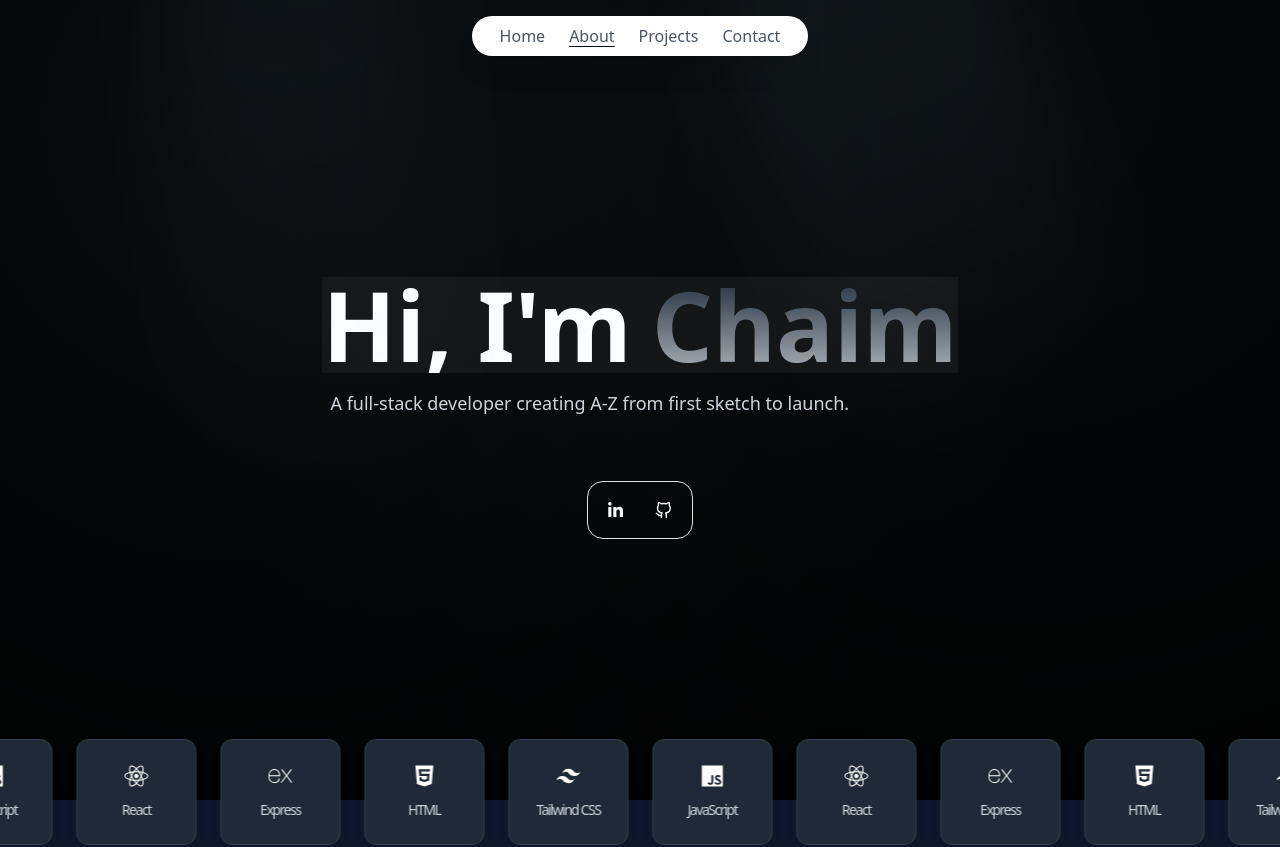
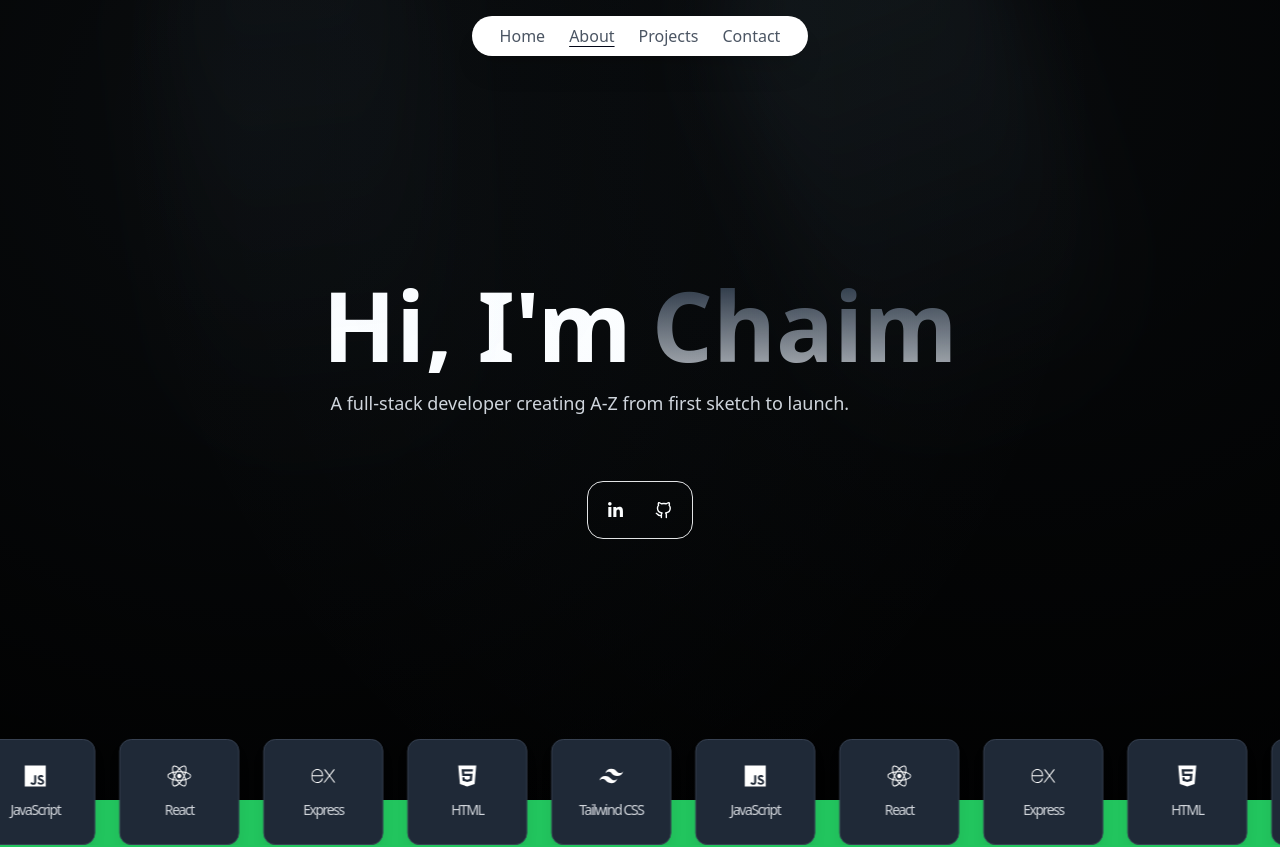
Before and after one commit to kaplos/portfolio2, a Next.js app: page / in a window 1280 px wide. Shown: the top 847 px of the page. Built offline with nearby package versions, Linux system fonts and the light colour scheme.

Commit message:
fixed the splitting it finally works now to fix the styling

```diff
--- a/src/app/components/DynamicIcon.jsx
+++ b/src/app/components/DynamicIcon.jsx
@@ -28,7 +28,7 @@ const iconMap = {
 };
 
 const DynamicIcon = ({ name,className="",size=17}) => {
-  console.log(className);
+  // console.log(className);
   const IconComponent = iconMap[name];
   if (!IconComponent) return null;
   return(
--- a/src/app/components/HeroSection.jsx
+++ b/src/app/components/HeroSection.jsx
@@ -20,9 +20,9 @@ export default function HeroSection() {
     const descriptionRef= useRef(null)
     const [hiImAbsolute, setHiImAbsolute] = useState(false)
     const [descriptionSize, setDescriptionSize] = useState({ w: 0, h: 0 })
-    useMotionValueEvent(scrollY, 'change', (latest) => {
-        console.log('Page scroll: ', latest)
-    })
+    // useMotionValueEvent(scrollY, 'change', (latest) => {
+    //     console.log('Page scroll: ', latest)
+    // })
     // fade first, then collapse its layout space slightly after fade starts
     const descriptionOpacity = useTransform(scrollY, [0, 100], [1, 0])
     const hiImMaxWidth = useTransform(scrollY, [40, 160], ['600px', '0px'])
@@ -41,17 +41,17 @@ export default function HeroSection() {
         setHiImAbsolute(v < 0.02)
         setDescriptionSize(v < 0.02)
     })
-     useLayoutEffect(() => {
-    if (!descriptionRef.current) return
-    const update = () => {
-      const r = descriptionRef.current.getBoundingClientRect()
-      setDescriptionSize({ w: Math.round(r.width), h: Math.round(r.height) })
-    }
-    update()
-    const ro = new ResizeObserver(update)
-    ro.observe(descriptionRef.current)
-    return () => ro.disconnect()
-  }, [])
+//      useLayoutEffect(() => {
+//     if (!descriptionRef.current) return
+//     const update = () => {
+//       const r = descriptionRef.current.getBoundingClientRect()
+//       setDescriptionSize({ w: Math.round(r.width), h: Math.round(r.height) })
+//     }
+//     update()
+//     const ro = new ResizeObserver(update)
+//     ro.observe(descriptionRef.current)
+//     return () => ro.disconnect()
+//   }, [])
     // description fades with the heading
     // move the entire block to the left after heading has mostly collapsed
     // const nameX = useTransform(scrollY, [40, 120], [0, -window.innerWidth / 2])
@@ -74,7 +74,7 @@ export default function HeroSection() {
 
     // new: lift the dock up (closer to the name) as soon as fade starts
     // adjust ranges/values to taste
-    const dockY = useTransform(scrollY, [0, 120], ['16px', '-50px'])
+    const dockY = useTransform(scrollY, [0, 120], ['16px', '-16px'])
 
     return (
         <motion.main
@@ -87,7 +87,7 @@ export default function HeroSection() {
                 ref={heroRef}
             >
                 <motion.div
-                    className={`flex items-center bg-white/5 ${hiImAbsolute ? 'mb-4' : ''}`}
+                    className={`flex items-center`}
                     style={{ gap: gapSpring }}
                 >
                     {/* first span fades then collapses its width — use inline-block + overflow to release space */}
--- a/src/app/page.jsx
+++ b/src/app/page.jsx
@@ -6,11 +6,27 @@ import ProjectLayout from './components/ProjectLayout';
 import ContactForm from './components/ContactForm';
 import NavBar from './components/NavBar';
 import VelocityScrollTools from './components/VelocityScrollTools';
-
+import { motion,useScroll,useTransform, useSpring, useMotionValueEvent } from 'framer-motion';
 export default function Page () {
+  const { scrollY } = useScroll();
   const [currentSection, setCurrentSection] = useState('home');
   const sections = ['home', 'about', 'projects', 'contact'];
+  // left (hero) shrinks earlier; right waits until hero has mostly shrunk,
+  // so visually the hero splits first and then the rest slides into place.
+  const leftDivWidth = useTransform(scrollY, [0, 160], ['100%', '33.3333%']);
+  const rightDivWidth = useTransform(scrollY, [0, 160], ['100%', '66.6667%']);
+  const maxWidth = useTransform(scrollY, [0, 160], ['100vw', '70vw']);
 
+  // Calculate how much to shift the right div RIGHT as it shrinks from the left
+  const rightMarginLeft = useTransform(scrollY, [0, 160], ['0%', '33.3333%']);
+
+  const leftWidthSmoothed = useSpring(leftDivWidth, { damping: 25, stiffness: 150 });
+  const rightWidthSmoothed = useSpring(rightDivWidth, { damping: 25, stiffness: 150 });
+  const maxWidthSmoothed = useSpring(maxWidth, { damping: 25, stiffness: 150 });
+  const rightMarginSmoothed = useSpring(rightMarginLeft, { damping: 25, stiffness: 150 });
+  useMotionValueEvent(maxWidth, 'change', (latest) => {
+      console.log('Max Width changed to: ', latest);
+    });
   useEffect(() => {
     const callback = (entries) => {
       entries.forEach((entry) => {
@@ -43,12 +59,39 @@ export default function Page () {
   return (
     <div className=' overflow-y-auto scrollbar-thumb-red-200 scrollbar-thin scrollbar-thumb-rounded-full scrollbar-track-red-500 bg-slate-900'>
       <NavBar currentSection={currentSection} setCurrentSection={setCurrentSection} />
+        <motion.div
+          /* allow stacking (wrap) when both are 100% initially, then split smoothly */
+          style={{ display: 'flex', flexWrap: 'wrap', overflow: 'hidden' }}
+          className="w-full bg-blue-500"
+        >
+          <motion.div
+            className="bg-red-500 flex-shrink-0"
+            /* use smoothed motion values for a nice continuous split */
+            style={{ width: leftWidthSmoothed, minWidth: 0 }}
+            transition={{ duration: 0.6, ease: 'easeInOut' }}
+            layout
+          >
             <HeroSection />
+          </motion.div>
+
+          <motion.div
+            className="bg-green-500 flex-shrink-0"
+            style={{
+              width: rightWidthSmoothed,
+              maxWidth: maxWidthSmoothed,
+              minWidth: 0,
+              marginLeft: rightMarginSmoothed
+            }}
+            transition={{ duration: 0.6, ease: 'easeInOut' }}
+            layout
+          >
              <AboutMe currentSection={currentSection}/>
              <VelocityScrollTools />
              {/* <CardCarousel /> */}
              <ProjectLayout />
              <ContactForm />
+          </motion.div>
+        </motion.div>
     </div>
   );
 };
```
Also changed, not shown: package.json (+5 -5 lines), 1 other file (tests, documents, lock files or other folders). Lines whose indentation alone changed are shown as unchanged.
